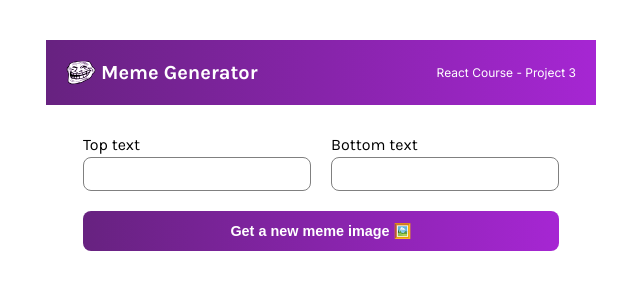
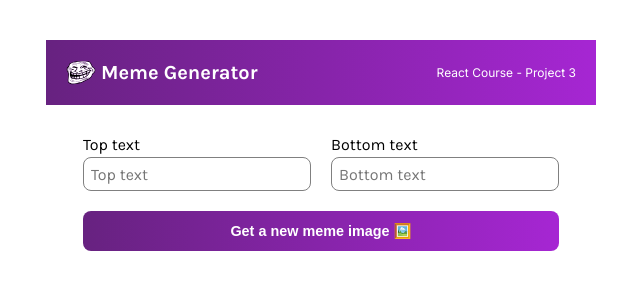
Before and after one commit to shrewman/meme-generator, a React (Vite) app: page / in a window 1280 px wide. Shown: the top 300 px of the page, without its empty margins (319-959 px from the left). Built offline with nearby package versions, Linux system fonts and the light colour scheme.

Commit message:
Implemented Meme component and styling

```diff
--- a/src/App.css
+++ b/src/App.css
@@ -33,7 +33,7 @@
     font-size: 0.75rem;
 }
 
-.form {
+main {
     font-family: Karla;
     margin: 28px 37px;
 }
@@ -53,14 +53,21 @@
     margin-top: 20px;
     height: 40px;
     width: 100%;
+    cursor: pointer;
 }
 
 input {
     min-width: 222px;
-    color: #6B7280;
+    height: 30px;
     font-family: Karla;
     font-size: 1rem;
+    color: #6b7280;
     border: solid 1px gray;
     border-radius: 8px;
-    height: 30px;
+    text-indent: 5px;
 }
+
+.meme-img {
+    margin-top: 15px;
+    max-width: 100%;
+}
--- a/src/App.jsx
+++ b/src/App.jsx
@@ -1,12 +1,12 @@
 import Header from './components/Header'
-import Form from './components/Form'
+import Meme from './components/Meme'
 import './App.css'
 
 function App() {
   return (
     <>
       <Header/>
-      <Form/>
+      <Meme/>
     </>
   )
 }
--- /dev/null
+++ b/src/components/Meme.jsx
@@ -0,0 +1,43 @@
+import { useState } from "react";
+import memesData from "../memesData";
+
+export default function Meme() {
+
+    const [meme, setMeme] = useState("");
+
+    function getRandomMeme() {
+        const random = Math.floor(Math.random() * 100);
+        setMeme(memesData["data"]["memes"][random].url);
+    }
+
+    return (
+        <main>
+            <div className="form" action="submit">
+                <div className="form__inputs">
+                    <div>
+                        <label htmlFor="top-text">Top text</label>
+                        <br />
+                        <input
+                            name="top-text"
+                            type="text"
+                            placeholder="Top text"
+                        />
+                    </div>
+                    <div>
+                        <label htmlFor="bottom-text">Bottom text</label>
+                        <br />
+                        <input
+                            name="bottom-text"
+                            type="text"
+                            placeholder="Bottom text"
+                        />
+                    </div>
+                </div>
+                <button onClick={getRandomMeme} className="form__button">
+                    Get a new meme image 🖼️
+                </button>
+            </div>
+                <img className="meme-img" src={meme} alt="" />
+        </main>
+    );
+}
```
